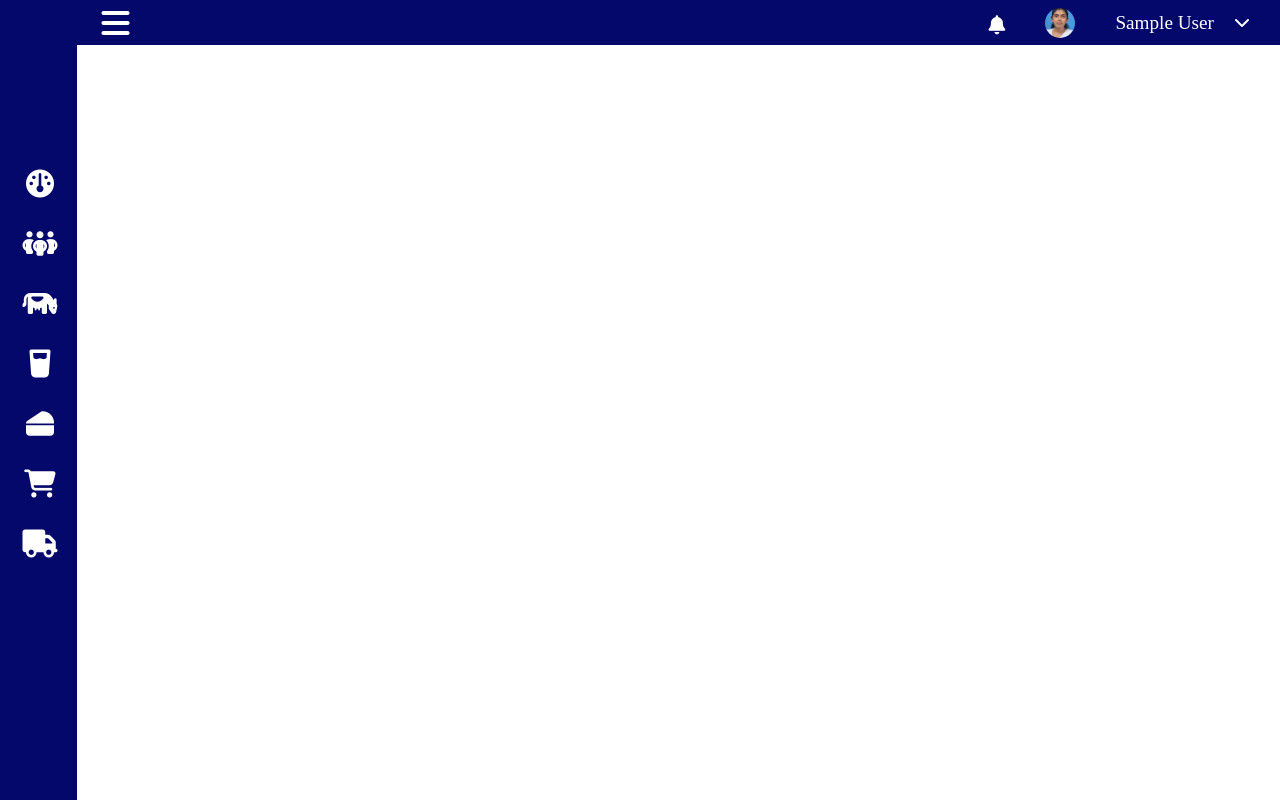
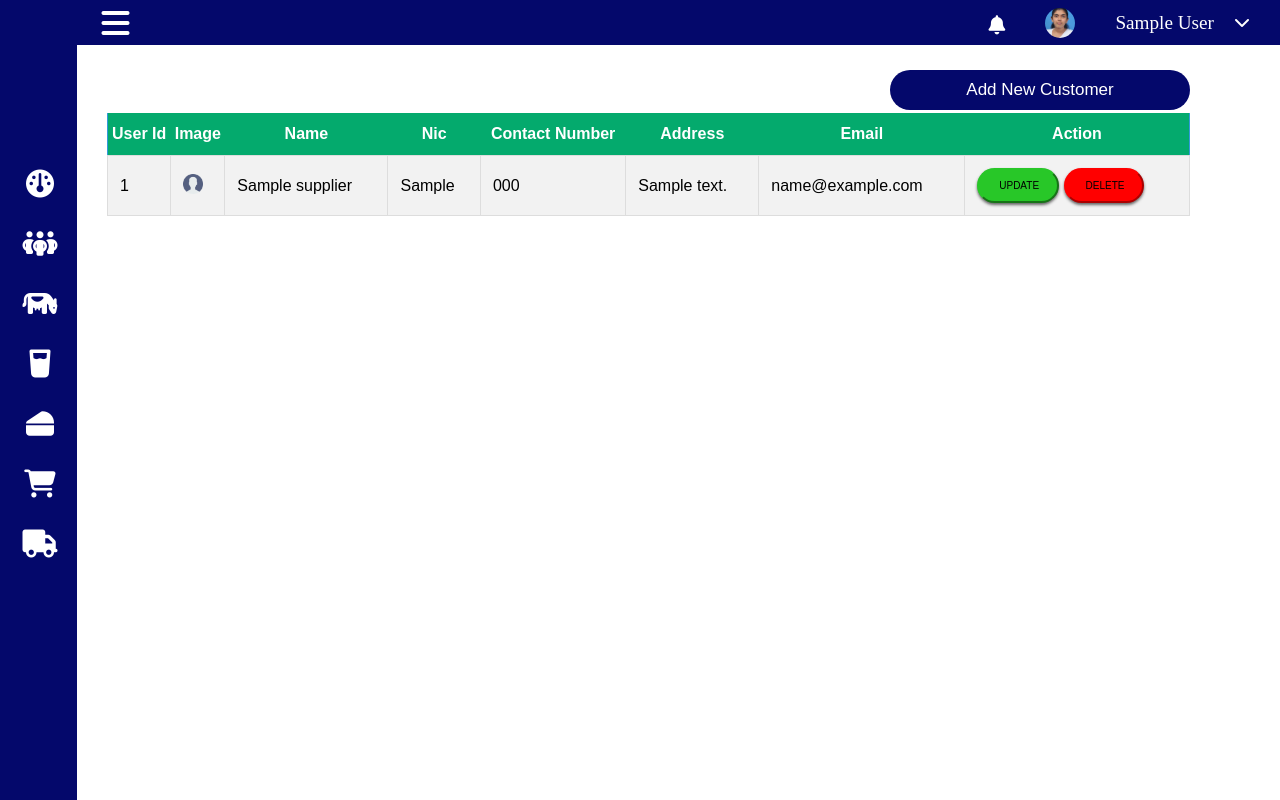
Before and after one commit to GroupCS31-UCSC/Koratuwa, a PHP site: page /koratuwa/admin/viewSuppliers in a window 1280 px wide. Run offline with PHP 8.4, Linux system fonts and the light colour scheme; the visitor is signed in with stand-in values (Sample User, id 1); tables that the repository leaves empty or names only in its code hold one stand-in row (values such as "Sample post"); data that the repository does not hold is empty; some libraries are stand-ins or nearby versions.

Commit message:
admin supplier view page created

```diff
--- a/app/views/admin/viewSuppliers.php
+++ b/app/views/admin/viewSuppliers.php
@@ -4,5 +4,52 @@
 <!-- ______________________________________________________________________________________________________-->
 
 
+<section>
+  <div class="container" style="overflow-x: auto;">
+
+    <table>
+      <tr>
+        <th>User Id</th>
+        <th>Image</th>
+        <th>Name</th>
+        <th>Nic</th>
+        <th>Contact Number</th>
+        <th>Address</th>
+        <th>Email</th>
+        <th>Action</th>
+      </tr>
+
+  <?php foreach ($data['supView'] as $supView) : ?>
+  <tr>
+    <td><?php echo $supView->user_id; ?></td>
+    <td><img src="<?php echo URLROOT; ?>/img/users/user.png" alt="user" width="20" height="20"></td>
+    <td><?php echo $supView->name; ?></td>
+    <td><?php echo $supView->nic; ?></td>
+    <td><?php echo $supView->contact_number; ?></td>
+    <td><?php echo $supView->address; ?></td>
+    <td><?php echo $supView->email; ?></td>
+    <td>
+
+      <div class="table-btns">
+      <a href="<?php echo URLROOT?>/Admin/updateSupplier/"><button class="updateBtn">UPDATE</button></a>
+      <a href="<?php echo URLROOT?>/Admin/deleteSupplier/"><button class="deleteBtn">DELETE</button></a>
+      </div>
+
+    <!--
+    <form id="EditForm" action="<?php echo URLROOT?>/Admin/deleteEmployees/<?php echo $emp->email ?>">
+    <button class="deleteBtn" onclick="deletion(event)">Delete</button>
+    </form> -->
+
+    </td>
+  </tr><br>
+  <?php endforeach; ?>
+
+    </table>
+
+<input type="button" value="Add New Customer" class="addBtn" onclick="location.href='<?php echo URLROOT; ?>/Admin/addSupplier' ">
+
+
+
+
 <?php require APPROOT.'/views/include/footer.php'; ?>
 <script src="<?php echo URLROOT; ?>/js/admin.js"></script>
```
